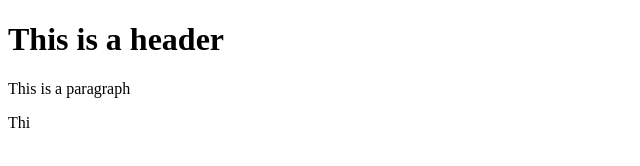
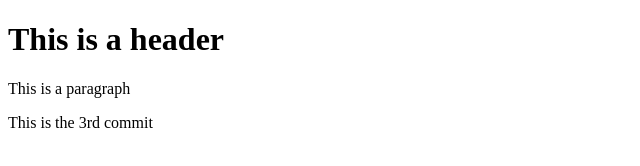
Before and after one commit to donnieThompson/git-test, a plain HTML site: page index.html in a window 1280 px wide. Shown: the whole page, without its empty margins (0-640 px from the left). Drawn offline with Linux system fonts and the light colour scheme.

Commit message:
Update index.html

```diff
--- a/index.html
+++ b/index.html
@@ -8,7 +8,7 @@
 <body>
     <h1>This is a header</h1>
     <p>This is a paragraph</p>
-    <p>Thi</p>
+    <p>This is  the 3rd commit</p>
 
 </body>
 </html>
```
